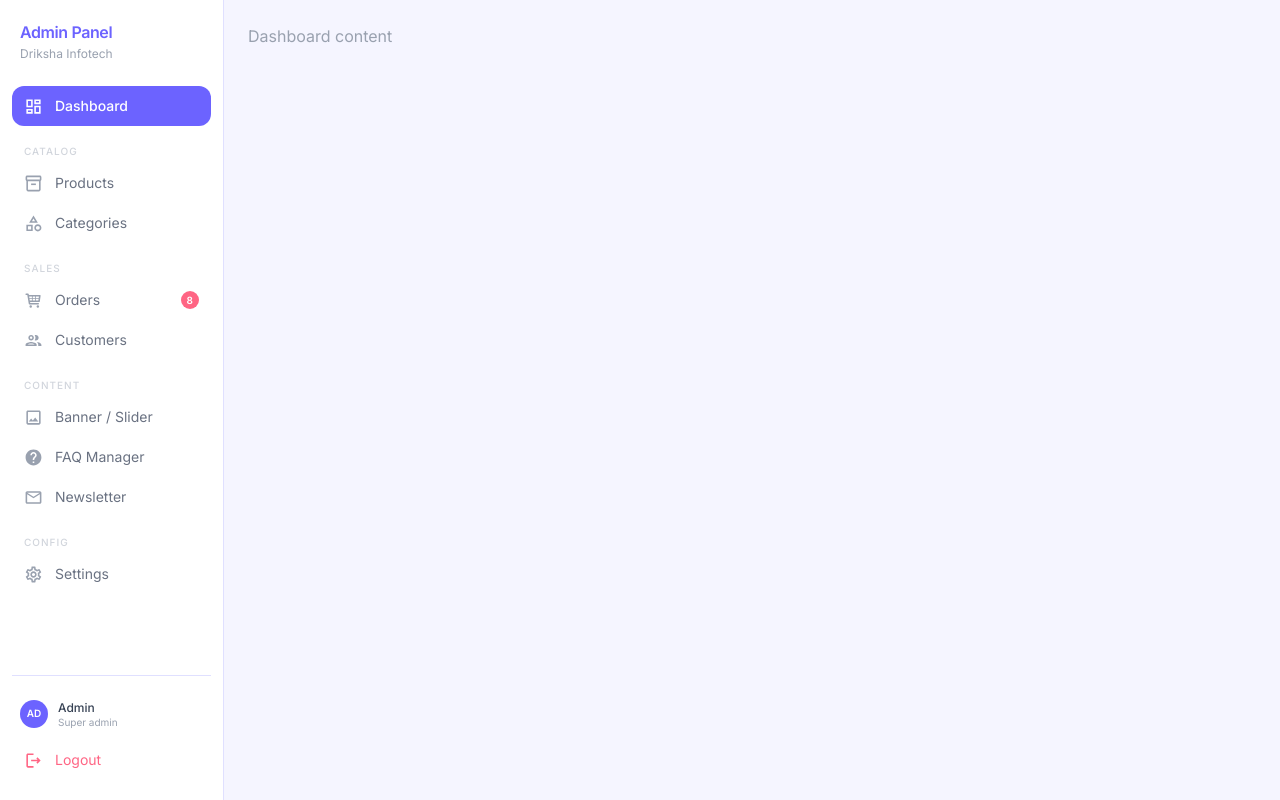
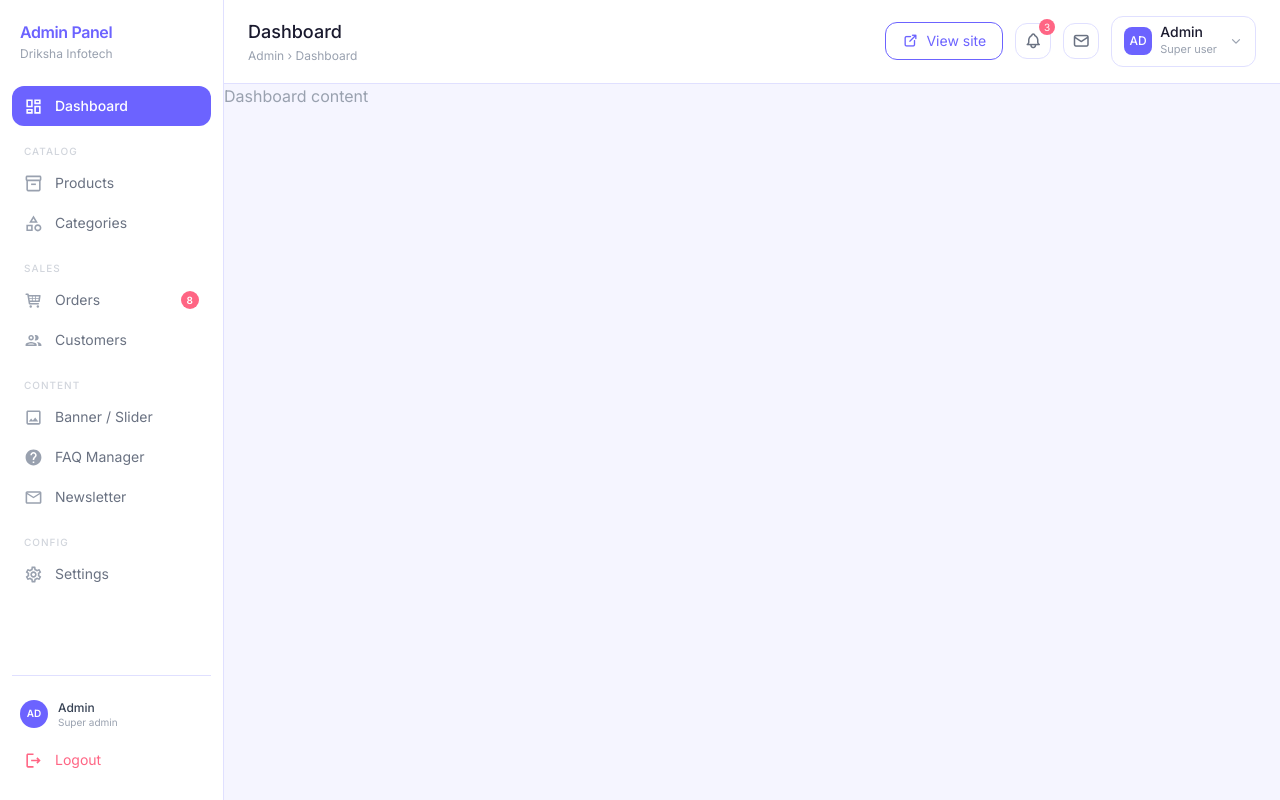
Before and after one commit to OmGadge01/driksha-ecommerce, a React (Vite) app in the folder frontend/: page /admin in a window 1280 px wide. Built offline with nearby package versions, Linux system fonts and the light colour scheme.

Commit message:
top header added

```diff
--- a/frontend/src/components/admin/Sidebar.jsx
+++ b/frontend/src/components/admin/Sidebar.jsx
@@ -60,7 +60,7 @@ export default function Sidebar() {
   function handleLogout() {
     setLoggingOut(true);
     setTimeout(() => {
-      navigate("/admin/login");
+      navigate("/");
     }, 600);
   }
 
--- /dev/null
+++ b/frontend/src/components/admin/TopHeader.jsx
@@ -0,0 +1,44 @@
+function TopHeader() {
+  return (
+    <div className="bg-white border-b border-[#e0e0ff] px-6 py-4 flex items-center justify-between">
+      <div>
+        <h1 className="text-lg font-medium text-[#1a1a2e]">Dashboard</h1>
+        <p className="text-xs text-gray-400 mt-0.5">Admin › Dashboard</p>
+      </div>
+
+      <div className="flex items-center gap-3">
+        <button
+          onClick={() => window.open("/", "_blank")}
+          className="flex items-center gap-2 border border-[#6C63FF] text-[#6C63FF] text-sm px-4 py-2 rounded-xl hover:bg-[#f5f5ff] transition"
+        >
+          <i className="ti ti-external-link text-base" aria-hidden="true"></i>
+          View site
+        </button>
+        <div className="relative">
+          <button className="w-9 h-9 flex items-center justify-center border border-[#e0e0ff] rounded-xl hover:bg-[#f5f5ff] transition">
+            <i className="ti ti-bell text-gray-500 text-lg" aria-hidden="true"></i>
+          </button>
+          <span className="absolute -top-1 -right-1 w-4 h-4 bg-[#FF6584] text-white text-[10px] rounded-full flex items-center justify-center">
+            3
+          </span>
+        </div>
+        <button className="w-9 h-9 flex items-center justify-center border border-[#e0e0ff] rounded-xl hover:bg-[#f5f5ff] transition">
+          <i className="ti ti-mail text-gray-500 text-lg" aria-hidden="true"></i>
+        </button>
+        <div className="flex items-center gap-2 border border-[#e0e0ff] rounded-xl px-3 py-2 hover:bg-[#f5f5ff] transition cursor-pointer">
+          <div className="w-7 h-7 bg-[#6C63FF] rounded-lg flex items-center justify-center">
+            <span className="text-white text-xs font-medium">AD</span>
+          </div>
+          <div>
+            <p className="text-sm font-medium text-[#1a1a2e] leading-none">Admin</p>
+            <p className="text-[11px] text-gray-400 mt-0.5">Super user</p>
+          </div>
+          <i className="ti ti-chevron-down text-gray-400 text-sm ml-1" aria-hidden="true"></i>
+        </div>
+
+      </div>
+    </div>
+  );
+}
+
+export default TopHeader;
--- a/frontend/src/layout/AdminLayout.jsx
+++ b/frontend/src/layout/AdminLayout.jsx
@@ -1,11 +1,13 @@
 import React from 'react'
 import Sidebar from '../components/admin/Sidebar'
+import TopHeader from '../components/admin/TopHeader'
 
 const AdminLayout = () => {
   return (
     <div className="flex">
       <Sidebar/>
-      <div className="flex-1 bg-[#f5f5ff] min-h-screen p-6">
+      <div className="flex-1 bg-[#f5f5ff] min-h-screen ">
+        <TopHeader />
         <p className="text-gray-400">Dashboard content</p>
       </div>
     </div>
```
Also changed, not shown: frontend/src/pages/admin/Dashboard.jsx (added).
